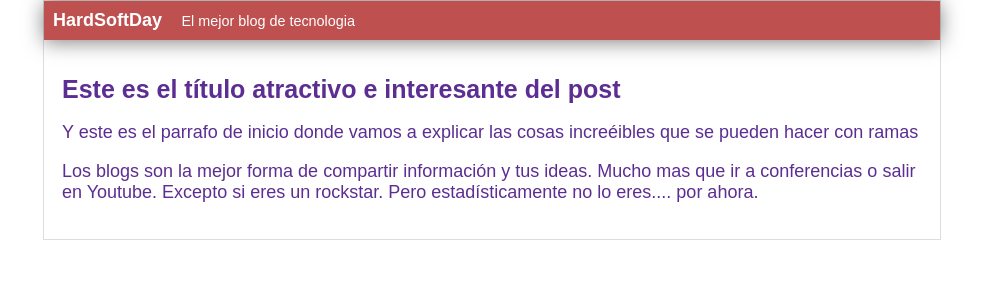
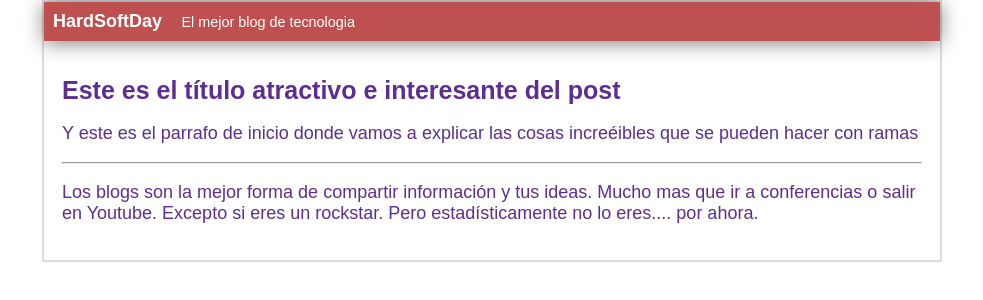
Before and after one commit to Duarte-99/hyperblog, a plain HTML site: page blogspot.html in a window 1280 px wide. Shown: the whole page, without its empty margins (148-1131 px from the left). Drawn offline with Linux system fonts and the light colour scheme.

Commit message:
le Agregue un separador

```diff
--- a/blogspot.html
+++ b/blogspot.html
@@ -18,6 +18,7 @@
             <div id="post">
                 <h1>Este es el título atractivo e interesante del post</h1>
                 <p>Y este es el parrafo de inicio donde vamos a explicar las cosas increéibles que se pueden hacer con ramas</p>
+                <hr>
                 <p>Los blogs son la mejor forma de compartir información y tus ideas. Mucho mas que ir a conferencias o salir en Youtube. Excepto si eres un rockstar. Pero estadísticamente no lo eres.... por ahora.</p>
             </div>
 
--- a/css/estilos.css
+++ b/css/estilos.css
@@ -30,7 +30,7 @@ body
     width: 70%;
     padding: 0;
     text-align: left;
-    border: 1px solid #DDD;
+    border: 2px solid #DDD;
     margin: 0 auto;
 }
 
```
